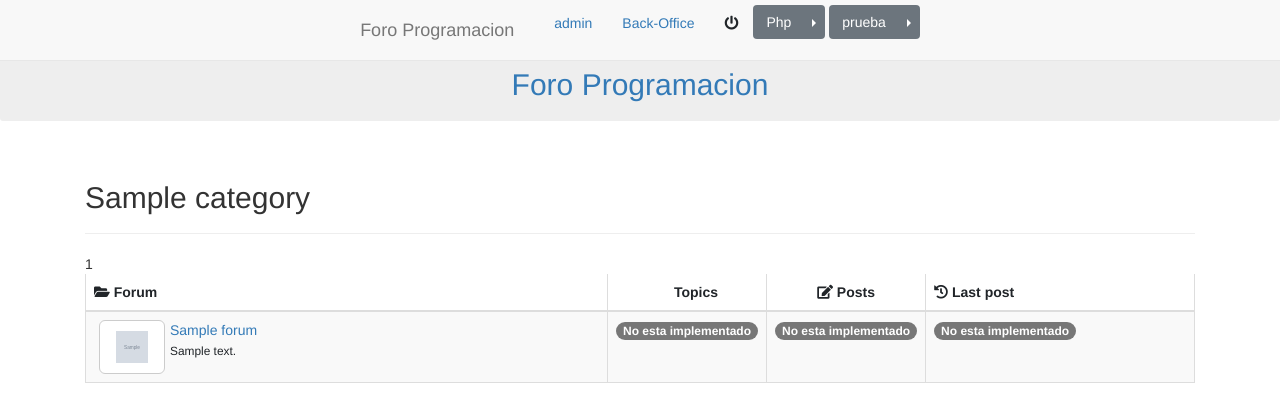
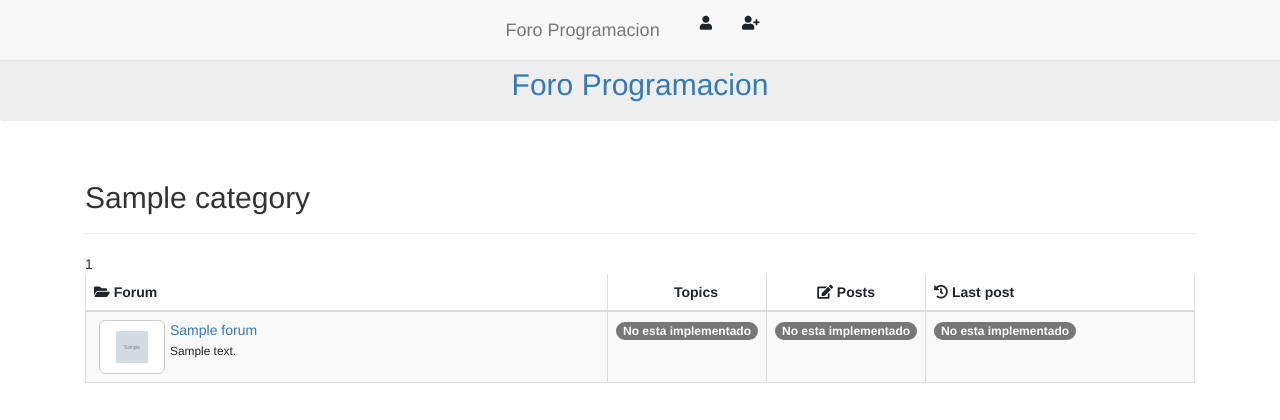
Before and after one commit to VictorOrtizCotaina/Projecte_Bloc_1, a PHP site: template templates/show.category.twig in a window 1280 px wide. Shown: the top 420 px of the page. Run offline with PHP 8.4, Linux system fonts and the light colour scheme; the template is opened without the code that fills it: most values are stand-ins (such as "Sample title", 1, 10 or a date in 2020); grey boxes marked "Sample" are stand-in pictures; some libraries are stand-ins or nearby versions.

Commit message:
Projecte.

```diff
--- a/Class/Controller/CategoryController.php
+++ b/Class/Controller/CategoryController.php
@@ -60,7 +60,7 @@ class CategoryController extends AbstractController
             $categoriesNavbar = $categoryModel->getAllCategories();
             $category = $categoryModel->getCategoryById($id_category);
 
-        $propierties = ["category" => $category, "session" => $_SESSION, "target_dir" => $target_dir, 'title' => "Foro Programacion &bull; " . $category->getTitle()];
+        $propierties = ["category" => $category, "session" => $_SESSION, "user" => $user, "categoriesNavbar" => $categoriesNavbar, "target_dir" => $target_dir, 'title' => "Foro Programacion &bull; " . $category->getTitle()];
         return $this->render('show.category.twig', $propierties);
 //        require("views/front-office/category.view.php");
 
--- a/index.php
+++ b/index.php
@@ -29,9 +29,12 @@ $di->set("Config", $config);
 
 // Carreguem l'entorn de Twig
 $loader = new \Twig\Loader\FilesystemLoader(__DIR__ . '/templates');
-$twig = new \Twig\Environment($loader);
+$twig = new \Twig\Environment($loader, [
+    'debug' => true,
+]);
 // Afegim una instància de Router a la plantilla.
 // La utilitzarem en les plantilles per a generar URL.
+$twig->addExtension(new \Twig\Extension\DebugExtension());
 $twig->addGlobal('router', new Router(new \App\Utils\DependencyInjector()));
 //l'incloem al contenidor de serveis
 $di->set('Twig', $twig);
--- a/templates/category.twig
+++ b/templates/category.twig
@@ -49,83 +49,13 @@
 
 <body class="section-index ltr">
 
-<header>
-    <nav class="navbar navbar-default navbar-fixed-top navbar-fix" id="header-nav" role="navigation">
-        <div class="container-fluid">
-
-            <div id="search-menu">
-                <a class="navbar-brand" href="/Projecte_Bloc_1/">Foro Programacion</a>
-
-
-                <a class="navbar-form navbar-left ng-pristine ng-valid"
-                   href="/Projecte_Bloc_1/user">
-                    admin </a>
-
-                <a class="navbar-form navbar-left ng-pristine ng-valid"
-                   href="/Projecte_Bloc_1/index.php?page=category_list">
-                    Back-Office
-                </a>
-
-                <a class="btn navbar-form navbar-left ng-pristine ng-valid"
-                   href="/Projecte_Bloc_1/index.php?cerrar_sesion=1">
-                    <i class="fas fa-power-off"></i>
-                </a>
-
-                <div class="btn-group">
-                    <div class="btn-group dropright">
-                        <a type="button" class="btn btn-secondary"
-                           href="/Projecte_Bloc_1/index.php?page=category&id_category=1">
-                            Php </a>
-                        <button type="button" class="btn btn-secondary dropdown-toggle dropdown-toggle-split"
-                                data-toggle="dropdown" aria-haspopup="true" aria-expanded="false">
-                            <span class="sr-only">Toggle Dropright</span>
-                        </button>
-                        <ul class="dropdown-menu">
-                            <li><a href="/Projecte_Bloc_1/index.php?page=forum&id_forum=1">
-                                    Clases </a></li>
-                            <li class="divider"></li>
-                            <li><a href="/Projecte_Bloc_1/index.php?page=forum&id_forum=2">
-                                    Bases de Datos </a></li>
-                            <li class="divider"></li>
-                        </ul>
-                    </div>
-                </div>
-                <div class="btn-group">
-                    <div class="btn-group dropright">
-                        <a type="button" class="btn btn-secondary"
-                           href="/Projecte_Bloc_1/index.php?page=category&id_category=4">
-                            prueba </a>
-                        <button type="button" class="btn btn-secondary dropdown-toggle dropdown-toggle-split"
-                                data-toggle="dropdown" aria-haspopup="true" aria-expanded="false">
-                            <span class="sr-only">Toggle Dropright</span>
-                        </button>
-                        <ul class="dropdown-menu">
-                            <li><a href="/Projecte_Bloc_1/index.php?page=forum&id_forum=3">
-                                    prueba </a></li>
-                            <li class="divider"></li>
-                        </ul>
-                    </div>
-                </div>
-            </div>
-
-        </div>
-    </nav>
-
-    <div class="jumbotron no-margin-bottom no-padding-bottom">
-        <div class="container text-center">
-            <div id="site-logo"><a href="/Projecte_Bloc_1/"
-                                   title="Board index"><h2>Foro Programacion</h2></a></div>
-
-        </div>
-    </div>
-</header>
-
+{% include 'header.twig' %}
 
 <div class="container" id="content-wrapper">
     {% block body %}
         <p>Contingut per defecte</p>
     {% endblock %}
-    </div>
+</div>
 
 </body>
 </html>
--- a/templates/header.twig
+++ b/templates/header.twig
@@ -3,82 +3,66 @@
         <div class="container-fluid">
 
             <div id="search-menu">
-                <a class="navbar-brand" href="<?= $route->generateURL('Category', 'index') ?>">Foro Programacion</a>
+                <a class="navbar-brand" href="{{ router.generateURL('Category', 'index') }}">Foro Programacion</a>
 
-                {% if isset{session.user} %}
-                {% endif %}
-                <?php
-                if (!isset($_SESSION["user"])) {
-                    ?>
+                {% if not session.user %}
                     <a class="btn navbar-form navbar-left ng-pristine ng-valid"
-                   href="<?= $route->generateURL('User', 'login') ?>">
+                       href="<{{ router.generateURL('User', 'login') }}">
                         <i class="fa fa-user"></i>
                     </a>
                     <a class="btn navbar-form navbar-left ng-pristine ng-valid"
-                   href="<?= $route->generateURL('User', 'register') ?>">
+                       href="{{ router.generateURL('User', 'register') }}">
                         <i class="fa fa-user-plus"></i>
                     </a>
-                <?php } ?>
+                {% endif %}
 
-                <?php
-                if (isset($_SESSION["user"])) {
-                    ?>
+                {% if session.user %}
                     <a class="navbar-form navbar-left ng-pristine ng-valid"
-                   href="<?= $route->generateURL('User', 'getUser') ?>">
-                    <?php echo $user->getUsername(); ?>
+                       href="{{ router.generateURL('User', 'getUser') }}">
+                        {{ user.username }}
                     </a>
-
-                <?php
-                    if ($user->getIdUserGroup() === 1) {
-                ?>
+                    {{ dump(user) }}
+                    {% if user.id_user_group == 1 %}
                         <a class="navbar-form navbar-left ng-pristine ng-valid"
-                   href="<?php echo $_SERVER["PHP_SELF"] . "?page=category_list"; ?>">
+                           href="{#<?php echo $_SERVER["PHP_SELF"] . "?page=category_list"; ?>#}">
                             Back-Office
                         </a>
-                <?php } ?>
+                    {% endif %}
 
-                <a class="btn navbar-form navbar-left ng-pristine ng-valid" href="<?php
+                    <a class="btn navbar-form navbar-left ng-pristine ng-valid" href="{#<?php
                         $url = $_SERVER["PHP_SELF"] . "?";
                     if (!empty($_SERVER["QUERY_STRING"])) {
                     $url .= $_SERVER["QUERY_STRING"] . "&";
                     }
                     $url .= "cerrar_sesion=1";
                     echo $url;
-                ?>">
+                    ?>#}">
                         <i class="fas fa-power-off"></i>
                     </a>
-                <?php } ?>
-                <?php
-                if (isset($_SESSION["user"])) {
-                    ?>
-                <?php } ?>
+                {% endif %}
 
-                <?php
-                foreach ($categoriesNavbar as $categoryNavbar) {
-                    ?>
+                {% for categoryNavbar in categoriesNavbar %}
                     <div class="btn-group">
                         <div class="btn-group dropright">
                             <a type="button" class="btn btn-secondary"
-                           href="<?php echo $_SERVER["PHP_SELF"] . "?page=category&id_category={$categoryNavbar->getIdCategory()}"; ?>">
-                        <?php echo $categoryNavbar->getTitle(); ?>
+                               href="{{ router.generateURL('Category', 'getCategory', {id_category: categoryNavbar.id_category}) }}">
+                                {{ categoryNavbar.title }}
                             </a>
                             <button type="button" class="btn btn-secondary dropdown-toggle dropdown-toggle-split"
                                     data-toggle="dropdown" aria-haspopup="true" aria-expanded="false">
                                 <span class="sr-only">Toggle Dropright</span>
                             </button>
                             <ul class="dropdown-menu">
-                            <?php
-                                foreach ($categoryNavbar->getForums() as $forumNavbar) {
-                            ?>
-                            <li><a href="<?php echo $_SERVER["PHP_SELF"] . "?page=forum&id_forum={$forumNavbar->getIdForum()}"; ?>">
-                                <?php echo $forumNavbar->getTitle(); ?>
+                                {% for forumNavbar in categoryNavbar.forums %}
+                                    <li><a href="{{ router.generateURL('Forum', 'getForum', {id_category: categoryNavbar.id_category, forumNavbar: forum.id_forum}) }}">
+                                            {{ forumNavbar.title }}
                                         </a></li>
                                     <li class="divider"></li>
-                            <?php } ?>
+                                {% endfor %}
                             </ul>
                         </div>
                     </div>
-                <?php } ?>
+                {% endfor %}
             </div>
 
         </div>
@@ -86,7 +70,7 @@
 
     <div class="jumbotron no-margin-bottom no-padding-bottom">
         <div class="container text-center">
-            <div id="site-logo"><a href="<?= $route->generateURL('Category', 'index') ?>"
+            <div id="site-logo"><a href="{{ router.generateURL('Category', 'index') }}"
                                    title="Board index"><h2>Foro Programacion</h2></a></div>
 
         </div>
```
Also changed, not shown: templates/show.category.twig (+6 -6 lines). Lines whose indentation alone changed are shown as unchanged.
